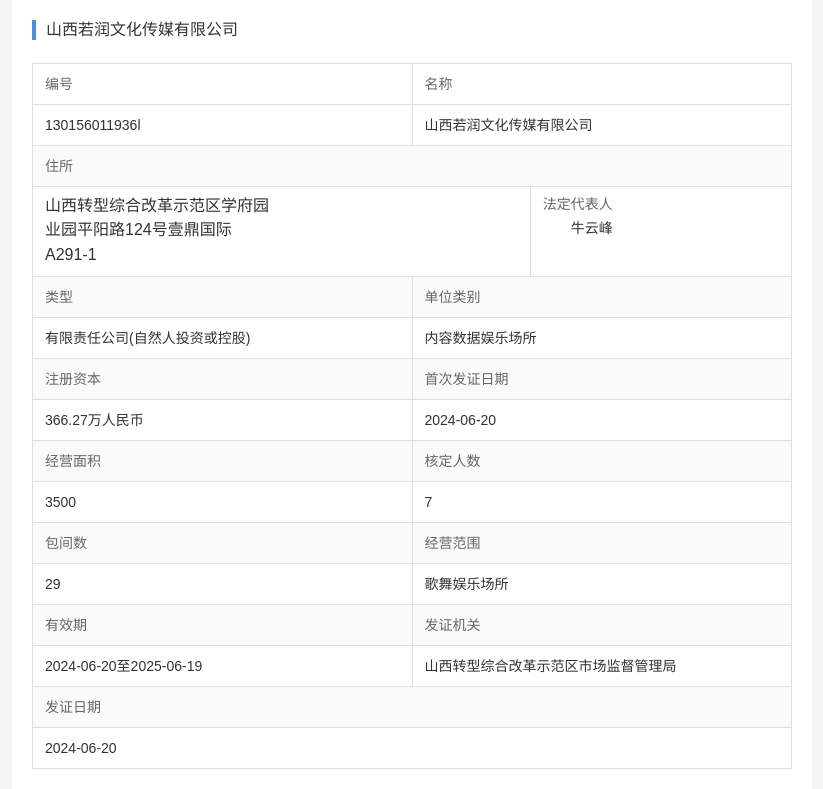
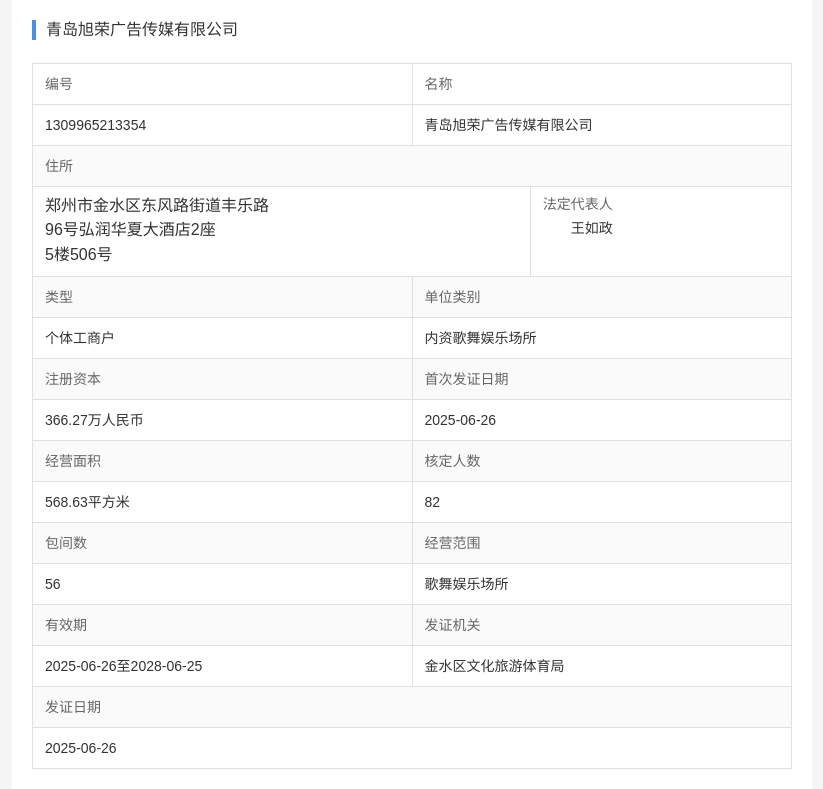
Before and after one commit to luohengjian/abo, a plain HTML site: page index.html in a window 1280 px wide. Shown: the part 102-891 px from the top of the page, without its empty margins (228-1051 px from the left). Drawn offline with Linux system fonts and the light colour scheme.

Commit message:
Update index.html

```diff
--- a/index.html
+++ b/index.html
@@ -3,7 +3,7 @@
 <head>
     <meta charset="UTF-8">
     <meta name="viewport" content="width=device-width, initial-scale=1.0">
-    <title>中华人民共和国文化和旅游部 - 企业信息</title>
+    <title>中华人民共和国文化和旅游部 </title>
     <link rel="stylesheet" href="styles.css">
 </head>
 <body>
@@ -15,7 +15,7 @@
         <div class="company-section">
             <div class="company-header">
                 <div class="blue-bar"></div>
-                <h2>山西若润文化传媒有限公司</h2>
+                <h2>青岛旭荣广告传媒有限公司</h2>
             </div>
 
             <div class="info-grid">
@@ -31,10 +31,10 @@
 
                 <div class="info-row">
                     <div class="info-item left-col">
-                        <span class="value">130156011936l</span>
+                        <span class="value">1309965213354</span>
                     </div>
                     <div class="info-item right-col">
-                        <span class="value">山西若润文化传媒有限公司</span>
+                        <span class="value">青岛旭荣广告传媒有限公司</span>
                     </div>
                 </div>
 
@@ -48,15 +48,15 @@
                 <div class="info-row">
                     <div class="info-item address-col">
                         <div class="address-content">
-                            <div>山西转型综合改革示范区学府园</div>
-                            <div>业园平阳路124号壹鼎国际</div>
-                            <div>A291-1</div>
+                            <div>郑州市金水区东风路街道丰乐路</div>
+                            <div>96号弘润华夏大酒店2座</div>
+                            <div>5楼506号</div>
                         </div>
                     </div>
                     <div class="info-item legal-rep-col">
                         <div class="legal-rep-content">
                             <div class="label">法定代表人</div>
-                            <div class="value">牛云峰</div>
+                            <div class="value">王如政</div>
                         </div>
                     </div>
                 </div>
@@ -73,10 +73,10 @@
 
                 <div class="info-row">
                     <div class="info-item left-col">
-                        <span class="value">有限责任公司(自然人投资或控股)</span>
+                        <span class="value">个体工商户</span>
                     </div>
                     <div class="info-item right-col">
-                        <span class="value">内容数据娱乐场所</span>
+                        <span class="value">内资歌舞娱乐场所</span>
                     </div>
                 </div>
 
@@ -95,7 +95,7 @@
                         <span class="value">366.27万人民币</span>
                     </div>
                     <div class="info-item right-col">
-                        <span class="value">2024-06-20</span>
+                        <span class="value">2025-06-26</span>
                     </div>
                 </div>
 
@@ -111,10 +111,10 @@
 
                 <div class="info-row">
                     <div class="info-item left-col">
-                        <span class="value">3500</span>
+                        <span class="value">568.63平方米</span>
                     </div>
                     <div class="info-item right-col">
-                        <span class="value">7</span>
+                        <span class="value">82</span>
                     </div>
                 </div>
 
@@ -130,7 +130,7 @@
 
                 <div class="info-row">
                     <div class="info-item left-col">
-                        <span class="value">29</span>
+                        <span class="value">56</span>
                     </div>
                     <div class="info-item right-col">
                         <span class="value">歌舞娱乐场所</span>
@@ -149,10 +149,10 @@
 
                 <div class="info-row">
                     <div class="info-item left-col">
-                        <span class="value">2024-06-20至2025-06-19</span>
+                        <span class="value">2025-06-26至2028-06-25</span>
                     </div>
                     <div class="info-item right-col">
-                        <span class="value">山西转型综合改革示范区市场监督管理局</span>
+                        <span class="value">金水区文化旅游体育局</span>
                     </div>
                 </div>
 
@@ -165,7 +165,7 @@
 
                 <div class="info-row">
                     <div class="info-item full-width">
-                        <span class="value">2024-06-20</span>
+                        <span class="value">2025-06-26</span>
                     </div>
                 </div>
             </div>
```
